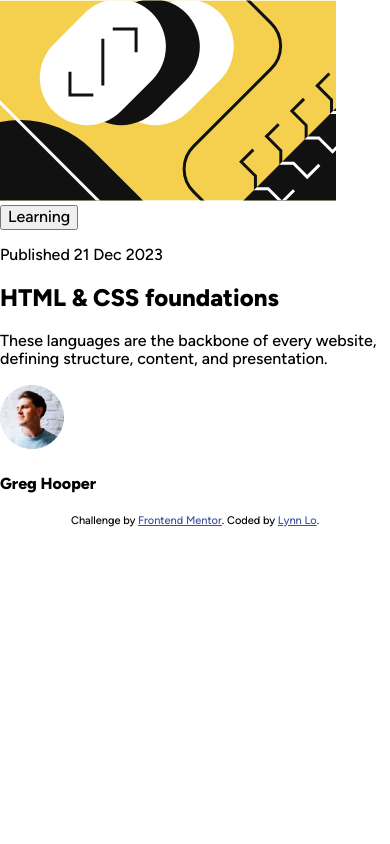
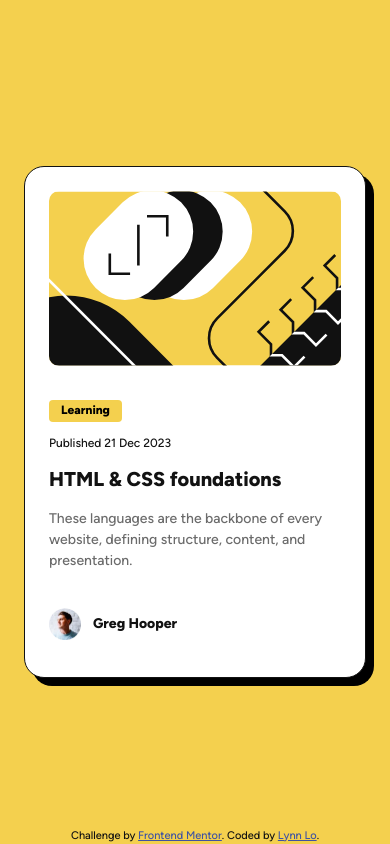
Before and after one commit to LynnLo30/blog-preview-card, a plain HTML site: page index.html in a window 390 px wide. Drawn offline with Linux system fonts and the light colour scheme; files whose address does not match are found by name.

Commit message:
style: add mobile styles

```diff
--- a/index.html
+++ b/index.html
@@ -13,7 +13,7 @@
 </head>
 
 <body>
-  <main class="wrap">
+  <main class="container">
     <section class="card">
       <img class="card-img" src="assets/images/illustration-article.svg" alt="illustration article">
       <div class="card-body">
@@ -22,10 +22,10 @@
         <h2 class="title">HTML & CSS foundations</h2>
         <p class="description">These languages are the backbone of every website, defining
           structure, content, and presentation.</p>
-        <div class="author-info">
-          <img class="userImg" src="assets/images/image-avatar.webp" alt="author picture">
-          <h4 class="userName">Greg Hooper</h4>
-        </div>
+      </div>
+      <div class="author-info">
+        <img class="userImg" src="assets/images/image-avatar.webp" alt="author picture">
+        <h4 class="userName">Greg Hooper</h4>
       </div>
     </section>
   </main>
--- a/scss/style.scss
+++ b/scss/style.scss
@@ -23,15 +23,98 @@ $radius: 1.25rem;
 }
 
 body {
+  display: flex;
+  flex-direction: column;
+  justify-content: center;
+  align-items: center;
+  height: 100vh;
+  background-color: $yellow;
   font-family: 'Figtree', sans-serif;
   font-weight: 500;
+  color: $gray-950;
+  line-height: 1.5;
+}
+
+img {
+  max-width: 100%;
+  height: auto;
+}
+
+.container {
+  display: flex;
+  flex-direction: column;
+  justify-content: center;
+  align-items: center;
+  margin: 0 1.5rem;
+}
+
+.card {
+  min-width: 20.3125rem;
+  padding: 1.5rem;
+  background-color: $white;
+  border: 1px solid $gray-950;
+  border-radius: $radius;
+  box-shadow: 8px 8px #000;
+
+  >.card-img {
+    border-radius: $radius / 2;
+  }
+
+  >.card-img,
+  .card-body {
+    margin-bottom: 1.5rem;
+  }
+
+  >.card-body {
+    >.cta {
+      padding: 0.25rem 0.75rem;
+      background-color: $yellow;
+      font-size: 0.75rem;
+      font-weight: 800;
+      border: none;
+      border-radius: $radius / 5;
+      cursor: pointer;
+    }
+
+    >.publishDate {
+      font-size: 0.75rem;
+    }
+
+    >.title {
+      margin: 0.75rem 0;
+      font-size: 1.25rem;
+      font-weight: 800;
+    }
+
+    >.description {
+      font-size: 0.875rem;
+      color: $gray-500;
+    }
+  }
+
+  >.author-info {
+    display: flex;
+    align-items: center;
+    gap: 0.75rem;
+
+    >.userImg {
+      width: 2rem;
+      height: 2rem;
+    }
+
+    >.userName {
+      font-size: 0.875rem;
+    }
+  }
 }
 
 .attribution {
+  position: absolute;
+  bottom: 0;
   font-size: 0.6875rem;
   text-align: center;
 
-  a {
+  >a {
     color: hsl(228, 45%, 44%);
   }
 }
```
Also changed, not shown: css/style.css, 1 other file.
